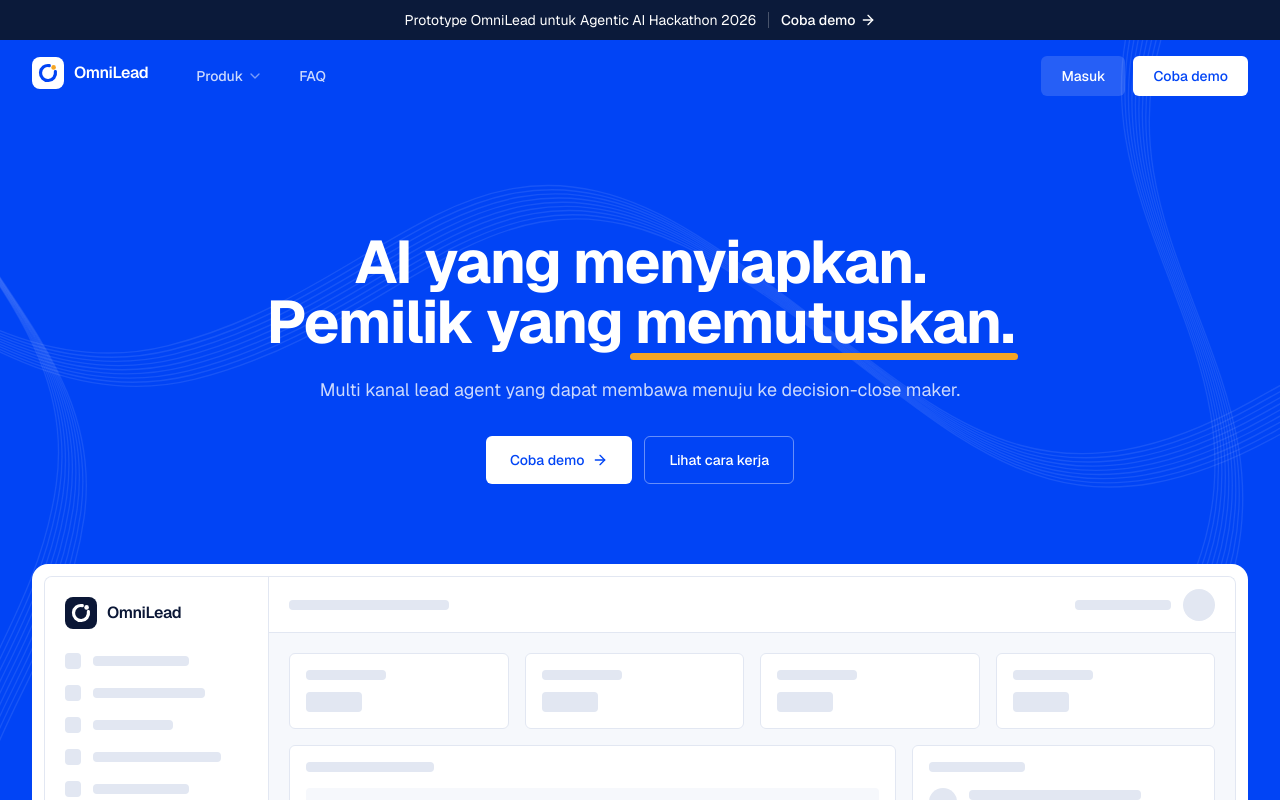
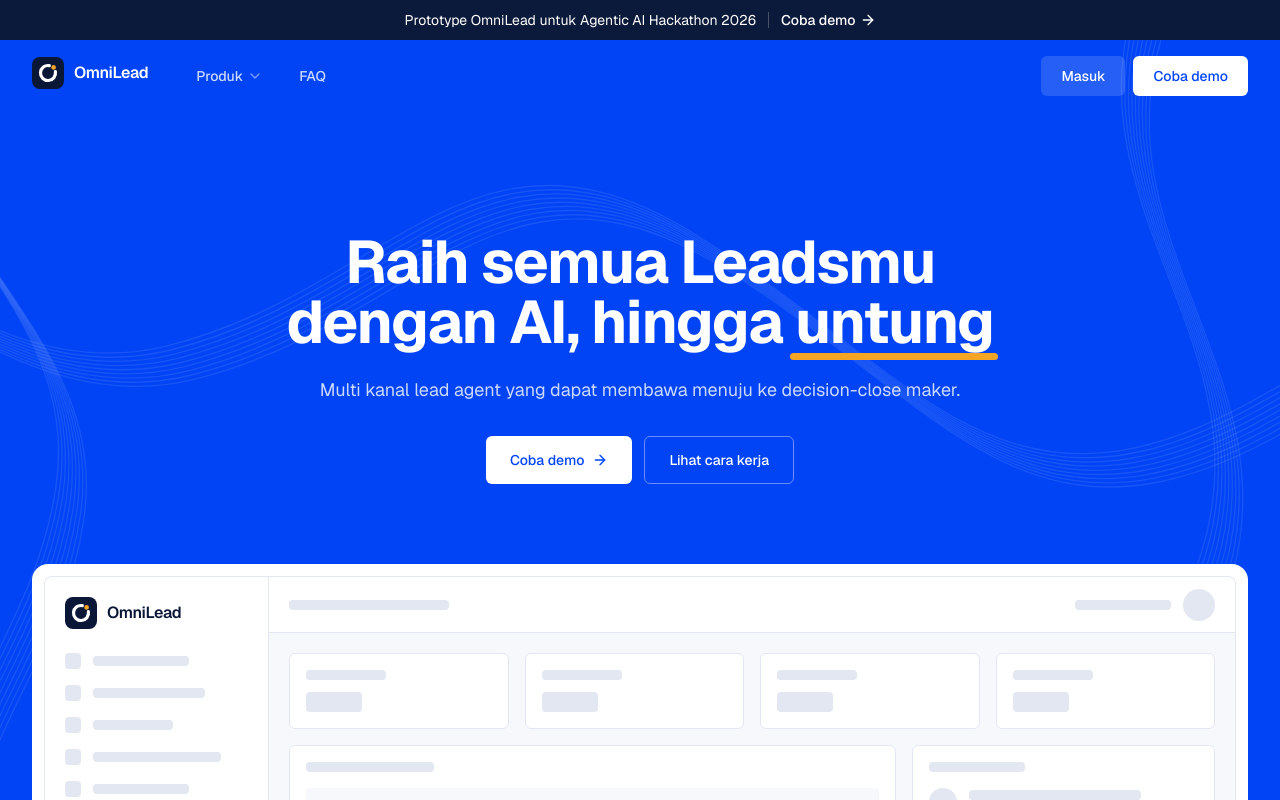
Before and after one commit to inRiza/OmniLead, a Next.js app in the folder omnilead-fe/: page / in a window 1280 px wide. Shown: the top 800 px of the page. Built offline with nearby package versions, Linux system fonts and the light colour scheme.

Commit message:
style(landing): refine WhyToggle mocks and hero contours
Agent-only chat preview and navbar polish on home.

```diff
--- a/omnilead-fe/src/app/page.tsx
+++ b/omnilead-fe/src/app/page.tsx
@@ -3,6 +3,7 @@ import Image from "next/image";
 import Link from "next/link";
 import { ArrowRight, ChevronDown } from "lucide-react";
 import { Logo } from "@/components/brand/Logo";
+import { HeroContours } from "@/components/brand/HeroContours";
 import { AnnouncementBar, HeroStage, LandingHeader, Reveal } from "@/components/landing/Interactive";
 import { SkillsExplorer, WhyToggle } from "@/components/landing/Sections";
 import { cn } from "@/lib/utils";
@@ -40,30 +41,6 @@ const FAQ: { q: string; a: ReactNode }[] = [
     a: "Ubah dulu sebelum dikirim, atau tolak dan tulis alasannya. Alasan itu dipakai supaya balasan berikutnya lebih sesuai.",
   },
 ];
-
-const CONTOURS = [
-  "M-40 120 C 120 60 220 260 380 220 S 600 40 760 140 S 980 360 1160 260 S 1400 120 1500 200",
-  "M-60 520 C 140 460 260 640 460 600 S 720 420 900 500 S 1160 700 1500 560",
-  "M180 -40 C 160 120 320 180 300 320 S 160 520 260 660 S 420 860 380 900",
-  "M1080 -40 C 1020 120 1180 220 1120 380 S 980 600 1100 720 S 1260 860 1240 900",
-];
-
-function HeroContours({ className }: { className?: string }) {
-  return (
-    <svg
-      aria-hidden
-      viewBox="0 0 1440 800"
-      preserveAspectRatio="xMidYMid slice"
-      className={cn("pointer-events-none absolute inset-0 h-full w-full", className)}
-    >
-      <g fill="none" stroke="white" strokeOpacity="0.09" strokeWidth="1">
-        {CONTOURS.map((d) =>
-          Array.from({ length: 9 }, (_, i) => <path key={`${d}-${i}`} d={d} transform={`translate(${i * 2.5} ${i * 3})`} />),
-        )}
-      </g>
-    </svg>
-  );
-}
 
 function Bar({ className }: { className?: string }) {
   return <span className={cn("block h-2.5 rounded-sm bg-rc-border", className)} />;
@@ -189,7 +166,7 @@ export default function Landing() {
                 className="rc-enter mt-6 text-4xl font-bold tracking-tight text-balance sm:text-6xl"
                 style={{ animationDelay: "80ms" }}
               >
-                AI yang menyiapkan. Pemilik yang <Mark solid>memutuskan.</Mark>
+                Raih semua Leadsmu dengan AI, hingga <Mark solid>untung</Mark>
               </h1>
               <p
                 className="rc-enter mx-auto mt-6 max-w-2xl text-base text-white/80 sm:text-lg"
@@ -262,7 +239,6 @@ export default function Landing() {
           </div>
         </section>
 
-        {/* Kenapa — latar halaman */}
         <section id="kenapa" className="scroll-mt-24 py-20 lg:py-28">
           <div className={container}>
             <SectionHead
@@ -347,7 +323,7 @@ export default function Landing() {
         <div className={cn(container, "relative")}>
           <div className="flex flex-col gap-10 py-12 sm:flex-row sm:items-start sm:justify-between">
             <div>
-              <Logo accent />
+              <Logo />
               <p className="mt-3 max-w-xs text-sm text-white/70">AI yang menyiapkan, pemilik yang memutuskan.</p>
             </div>
             <nav aria-label="Tautan footer" className="grid grid-cols-2 gap-x-16 gap-y-3 text-sm">
--- /dev/null
+++ b/omnilead-fe/src/components/brand/HeroContours.tsx
@@ -0,0 +1,25 @@
+import { cn } from "@/lib/utils";
+
+const CONTOURS = [
+  "M-40 120 C 120 60 220 260 380 220 S 600 40 760 140 S 980 360 1160 260 S 1400 120 1500 200",
+  "M-60 520 C 140 460 260 640 460 600 S 720 420 900 500 S 1160 700 1500 560",
+  "M180 -40 C 160 120 320 180 300 320 S 160 520 260 660 S 420 860 380 900",
+  "M1080 -40 C 1020 120 1180 220 1120 380 S 980 600 1100 720 S 1260 860 1240 900",
+];
+
+export function HeroContours({ className }: { className?: string }) {
+  return (
+    <svg
+      aria-hidden
+      viewBox="0 0 1440 800"
+      preserveAspectRatio="xMidYMid slice"
+      className={cn("pointer-events-none absolute inset-0 h-full w-full", className)}
+    >
+      <g fill="none" stroke="white" strokeOpacity="0.09" strokeWidth="1">
+        {CONTOURS.map((d) =>
+          Array.from({ length: 9 }, (_, i) => <path key={`${d}-${i}`} d={d} transform={`translate(${i * 2.5} ${i * 3})`} />),
+        )}
+      </g>
+    </svg>
+  );
+}
--- a/omnilead-fe/src/components/brand/Logo.tsx
+++ b/omnilead-fe/src/components/brand/Logo.tsx
@@ -1,42 +1,19 @@
 import { cn } from "@/lib/utils";
 
-// Tanda OmniLead: "O" terbuka (satu inbox untuk semua kanal) dengan titik di celahnya (lead yang ditangkap).
-// Warna mengikuti token: kotak = --rc-primary, goresan = --rc-primary-fg.
-export function LogoMark({
-  size = 32,
-  className,
-  accent = false,
-}: {
-  size?: number;
-  className?: string;
-  /** Titik memakai saffron (dipakai di landing); default mengikuti warna goresan. */
-  accent?: boolean;
-}) {
+export function LogoMark({ size = 32, className }: { size?: number; className?: string }) {
   return (
-    <svg
-      width={size}
-      height={size}
-      viewBox="0 0 32 32"
-      fill="none"
-      aria-hidden
-      className={cn("shrink-0", className)}
-    >
-      <rect width="32" height="32" rx="8" fill="var(--rc-primary)" />
-      <path
-        d="M23.39 14.7A7.5 7.5 0 1 1 17.3 8.61"
-        stroke="var(--rc-primary-fg)"
-        strokeWidth="3.2"
-        strokeLinecap="round"
-      />
-      <circle cx="21.6" cy="10.4" r="2.3" fill={accent ? "var(--rc-highlight)" : "var(--rc-primary-fg)"} />
+    <svg width={size} height={size} viewBox="0 0 32 32" fill="none" aria-hidden className={cn("shrink-0", className)}>
+      <rect width="32" height="32" rx="8" fill="#0b1736" />
+      <path d="M23.39 14.7A7.5 7.5 0 1 1 17.3 8.61" stroke="#ffffff" strokeWidth="3.2" strokeLinecap="round" />
+      <circle cx="21.6" cy="10.4" r="2.3" fill="#f5a524" />
     </svg>
   );
 }
 
-export function Logo({ className, accent = false }: { className?: string; accent?: boolean }) {
+export function Logo({ className }: { className?: string }) {
   return (
     <span className={cn("inline-flex items-center gap-2.5", className)}>
-      <LogoMark accent={accent} />
+      <LogoMark />
       <span className="text-base font-semibold tracking-tight text-rc-fg">OmniLead</span>
     </span>
   );
--- a/omnilead-fe/src/components/landing/ChannelMocks.tsx
+++ b/omnilead-fe/src/components/landing/ChannelMocks.tsx
@@ -114,7 +114,7 @@ function InstagramMock({ sc, count, typing }: MockProps) {
         <div className="flex h-14 shrink-0 items-center gap-3 border-b border-[#dbdbdb] px-4">
           <span className="rounded-full bg-gradient-to-tr from-[#feda75] via-[#d62976] to-[#4f5bd5] p-[2px]">
             <span className="block rounded-full bg-white p-[2px]">
-              <LogoMark size={26} accent className="rounded-full" />
+              <LogoMark size={26} className="rounded-full" />
             </span>
           </span>
           <span className="min-w-0 flex-1 leading-tight">
@@ -177,7 +177,7 @@ function InstagramMock({ sc, count, typing }: MockProps) {
             </div>
           ) : (
             <div key={i} className="rc-enter ml-11 flex gap-3">
-              <LogoMark size={28} accent className="rounded-full" />
+              <LogoMark size={28} className="rounded-full" />
               <div className="min-w-0 flex-1 text-sm">
                 <p>
                   <span className="font-semibold">OmniLead</span>{" "}
@@ -193,7 +193,7 @@ function InstagramMock({ sc, count, typing }: MockProps) {
         )}
         {typing && (
           <div className="rc-enter ml-11 flex items-center gap-3 text-[#737373]">
-            <LogoMark size={28} accent className="rounded-full" />
+            <LogoMark size={28} className="rounded-full" />
             <Dots />
           </div>
         )}
@@ -258,7 +258,7 @@ function WhatsAppMock({ sc, count, typing }: MockProps) {
               className="rc-enter max-w-[80%] self-end rounded-lg rounded-tr-none bg-[#d9fdd3] px-3 py-1.5 text-sm shadow-[0_1px_0.5px_rgba(11,20,26,0.13)]"
             >
               <span className="mb-1 flex items-center gap-1.5 text-xs font-medium text-[#027eb5]">
-                <LogoMark size={14} accent />
+                <LogoMark size={14} />
                 OmniLead
               </span>
               {m.text}
@@ -271,7 +271,7 @@ function WhatsAppMock({ sc, count, typing }: MockProps) {
         )}
         {typing && (
           <div className="rc-enter flex items-center gap-2 self-end rounded-lg rounded-tr-none bg-[#d9fdd3] px-3 py-2.5 text-[#667781] shadow-[0_1px_0.5px_rgba(11,20,26,0.13)]">
-            <LogoMark size={14} accent />
+            <LogoMark size={14} />
             <Dots />
           </div>
         )}
@@ -317,7 +317,7 @@ function GmailMock({ sc, count, typing }: MockProps) {
           return (
             <div key={i} className="rc-enter flex gap-3 px-5 py-4">
               {agent ? (
-                <LogoMark size={36} accent className="rounded-full" />
+                <LogoMark size={36} className="rounded-full" />
               ) : (
                 <Initial name={sc.customer} className="h-9 w-9 bg-[#1a73e8] text-sm" />
               )}
@@ -340,7 +340,7 @@ function GmailMock({ sc, count, typing }: MockProps) {
         })}
         {typing && (
           <div className="rc-enter flex items-center gap-3 px-5 py-4 text-sm text-[#5e5e5e]">
-            <LogoMark size={36} accent className="rounded-full" />
+            <LogoMark size={36} className="rounded-full" />
             <span className="flex-1 rounded-lg border border-[#e0e0e0] px-3 py-3">
               <Dots />
             </span>
@@ -365,7 +365,7 @@ function FacebookMock({ sc, count, typing }: MockProps) {
       tick={tickOf(count, typing)}
       header={
         <div className="flex h-14 shrink-0 items-center gap-3 border-b border-[#ced0d4] px-4">
-          <LogoMark size={36} accent className="rounded-full" />
+          <LogoMark size={36} className="rounded-full" />
           <span className="min-w-0 flex-1 leading-tight">
             <span className="block text-sm font-semibold text-[#050505]">OmniLead</span>
             <span className="flex items-center gap-1 text-xs text-[#65676b]">
@@ -437,7 +437,7 @@ function FacebookMock({ sc, count, typing }: MockProps) {
             </div>
           ) : (
             <div key={i} className="rc-enter ml-10 flex gap-2">
-              <LogoMark size={28} accent className="rounded-full" />
+              <LogoMark size={28} className="rounded-full" />
               <div className="min-w-0">
                 <p className="rounded-2xl bg-[#f0f2f5] px-3 py-2 text-sm text-[#050505]">
                   <span className="block text-[13px] font-semibold">OmniLead</span>
@@ -453,7 +453,7 @@ function FacebookMock({ sc, count, typing }: MockProps) {
         )}
         {typing && (
           <div className="rc-enter ml-10 flex items-center gap-2 text-[#65676b]">
-            <LogoMark size={28} accent className="rounded-full" />
+            <LogoMark size={28} className="rounded-full" />
             <span className="rounded-2xl bg-[#f0f2f5] px-3 py-2.5">
               <Dots />
             </span>
--- a/omnilead-fe/src/components/landing/Interactive.tsx
+++ b/omnilead-fe/src/components/landing/Interactive.tsx
@@ -164,7 +164,7 @@ export function LandingHeader() {
           aria-label="OmniLead, ke atas"
           className="rounded focus-visible:outline-2 focus-visible:outline-offset-4 focus-visible:outline-rc-accent"
         >
-          <Logo accent />
+          <Logo />
         </Link>
 
         <nav aria-label="Navigasi halaman" className="hidden items-center gap-1 md:flex">
@@ -418,7 +418,7 @@ export function HeroStage() {
         </svg>
         <span className="absolute top-1/2 left-1/2 flex h-16 w-16 -translate-x-1/2 -translate-y-1/2 items-center justify-center rounded-xl border border-rc-border bg-rc-surface">
           {frame.typing && <span className="rc-ping absolute inset-0 rounded-xl border-2 border-rc-accent" />}
-          <LogoMark size={36} accent />
+          <LogoMark size={36} />
         </span>
       </div>
 
--- a/omnilead-fe/src/components/landing/Sections.tsx
+++ b/omnilead-fe/src/components/landing/Sections.tsx
@@ -129,7 +129,7 @@ export function WhyToggle() {
             style={clip}
           >
             <span className="inline-flex items-center gap-1.5 rounded-md bg-rc-accent/10 px-2.5 py-1 text-xs font-medium text-rc-accent">
-              <LogoMark size={14} accent /> OmniLead
+              <LogoMark size={14} /> OmniLead
             </span>
           </div>
         </div>
@@ -310,7 +310,7 @@ function SkillVisual({ k }: { k: string }) {
     return (
       <div className="flex w-full max-w-md flex-col gap-3">
         <Later ms={0} className="flex items-center gap-2 text-xs text-rc-fg-muted">
-          <LogoMark size={18} accent /> Draf balasan untuk Ani
+          <LogoMark size={18} /> Draf balasan untuk Ani
         </Later>
         <Later ms={120}>
           <p className={cn(skillCard, "rounded-tr-none pt-2 pb-6 leading-[3.5rem]")}>
@@ -391,7 +391,7 @@ function SkillVisual({ k }: { k: string }) {
     <div className="flex w-full max-w-md flex-col gap-2">
       <Later ms={0}>
         <div className={cn(skillCard, "flex items-center gap-3")}>
-          <LogoMark size={32} accent />
+          <LogoMark size={32} />
           <span className="min-w-0 flex-1">
             <span className="block font-medium">Penawaran terkirim ke Ani</span>
             <span className="block text-xs text-rc-fg-muted">Hari ini, 14.20</span>
```
